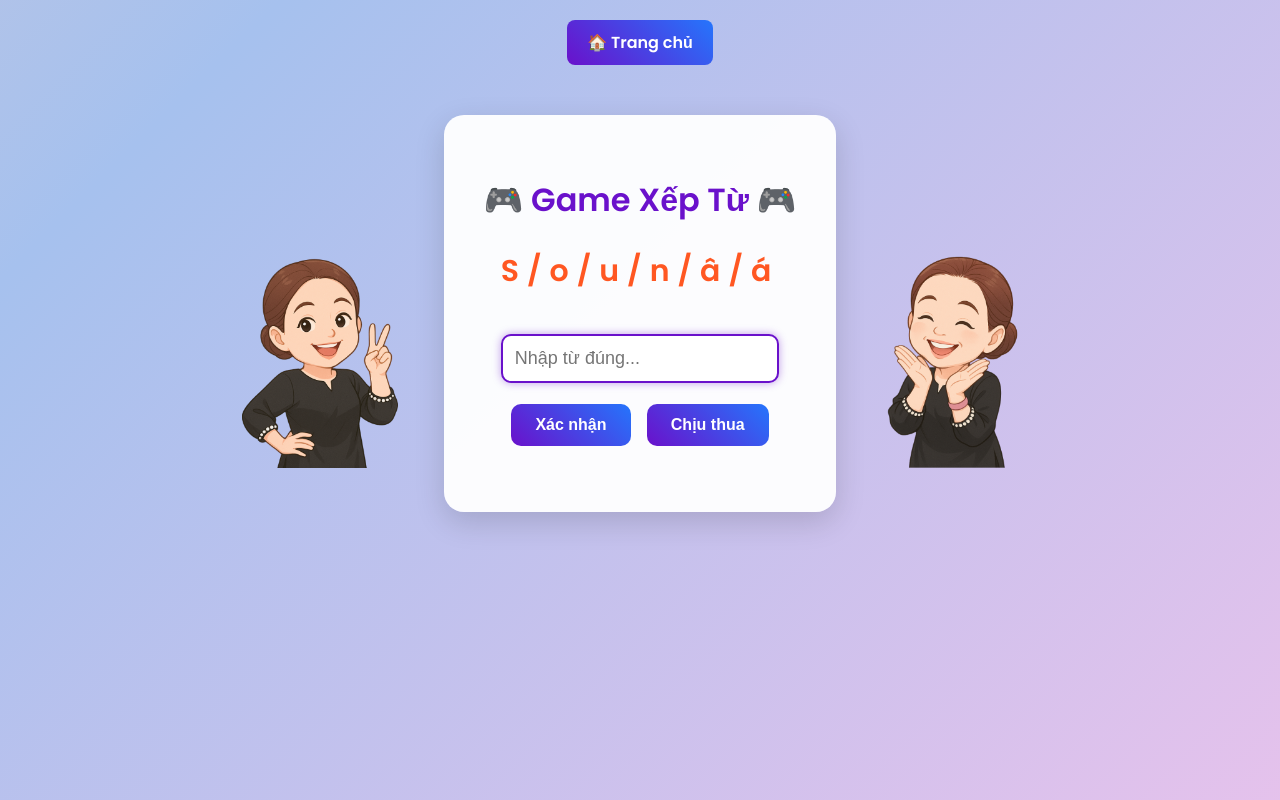
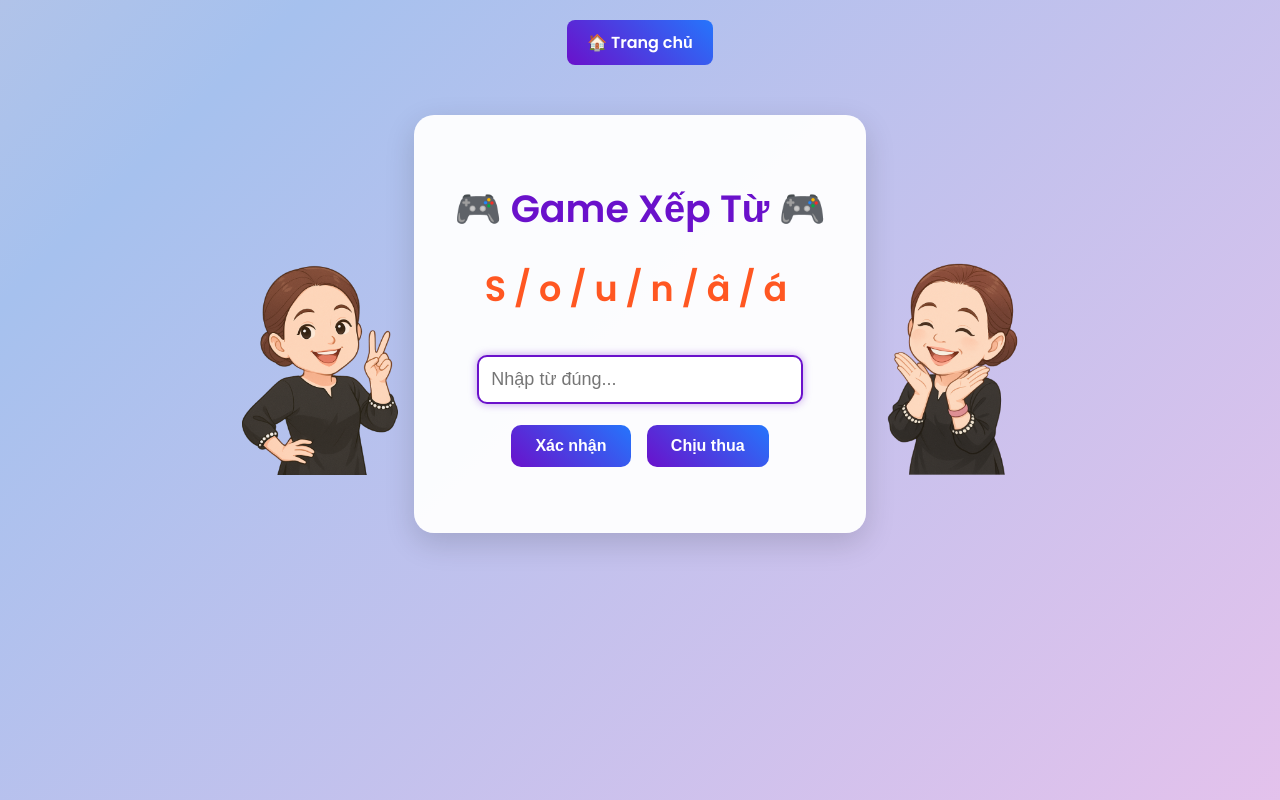
Before and after one commit to lukastuyettung/xeptu, a plain HTML site: page public/index.html in a window 1280 px wide. Drawn offline with Linux system fonts and the light colour scheme.

Commit message:
Update index.html

```diff
--- a/public/index.html
+++ b/public/index.html
@@ -71,10 +71,10 @@
     h1 {
       margin-bottom: 25px;
       color: #6a11cb;
-      font-size: 32px;
+      font-size: 38px;
     }
     .scramble {
-      font-size: 30px;
+      font-size: 35px;
       font-weight: bold;
       margin: 25px 0;
       letter-spacing: 8px;
```
